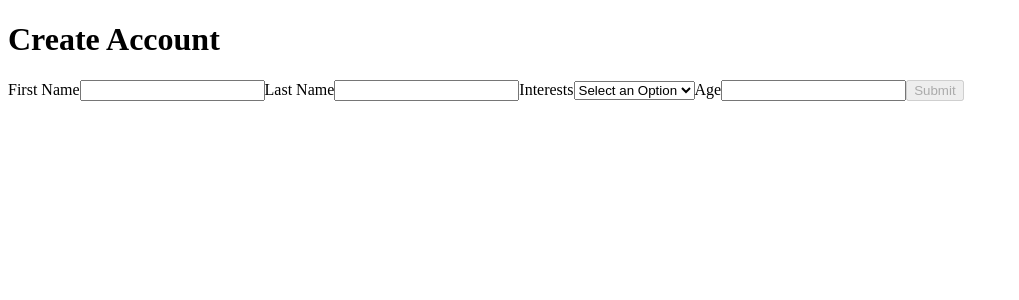
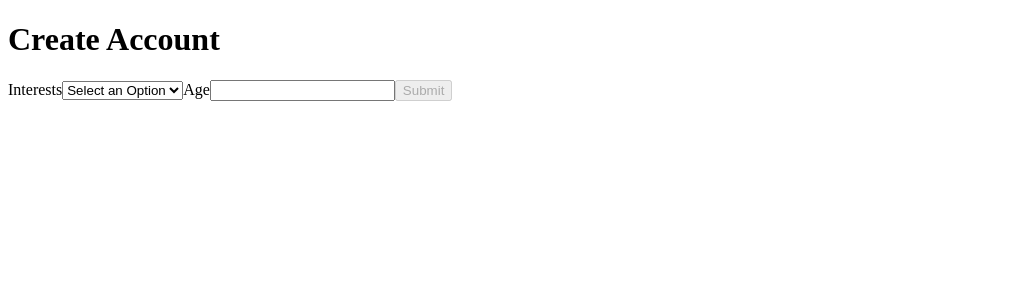
Before and after one commit to Eelsvek/hyojo, a React (Create React App) app: page /create-account/profile in a window 1280 px wide. Shown: the top 300 px of the page, without its empty margins (0-1019 px from the left). Built offline with nearby package versions, Linux system fonts and the light colour scheme.

Commit message:
remove firstName, lastName

```diff
--- a/src/components/CreateAccount/Profile.jsx
+++ b/src/components/CreateAccount/Profile.jsx
@@ -20,8 +20,6 @@ const interestsOptions = [
 ];
 
 function Profile() {
-  const [firstName, setFirstName] = useState('');
-  const [lastName, setLastName] = useState('');
   const [interest, setInterest] = useState('none');
   const [age, setAge] = useState('');
 
@@ -29,30 +27,10 @@ function Profile() {
     e.preventDefault();
   };
 
-  const submitDisabled = !(firstName && lastName && interest !== 'none' && age);
+  const submitDisabled = !(interest !== 'none' && age);
 
   return (
     <form onSubmit={onSubmit}>
-      <label htmlFor="firstName">
-        First Name
-        <input
-          required
-          name="firstName"
-          type="text"
-          value={firstName}
-          onChange={(e) => setFirstName(e.target.value)}
-        />
-      </label>
-      <label htmlFor="lastName">
-        Last Name
-        <input
-          required
-          name="lastName"
-          type="text"
-          value={lastName}
-          onChange={(e) => setLastName(e.target.value)}
-        />
-      </label>
       <label htmlFor="interests">
         Interests
         <select
```
